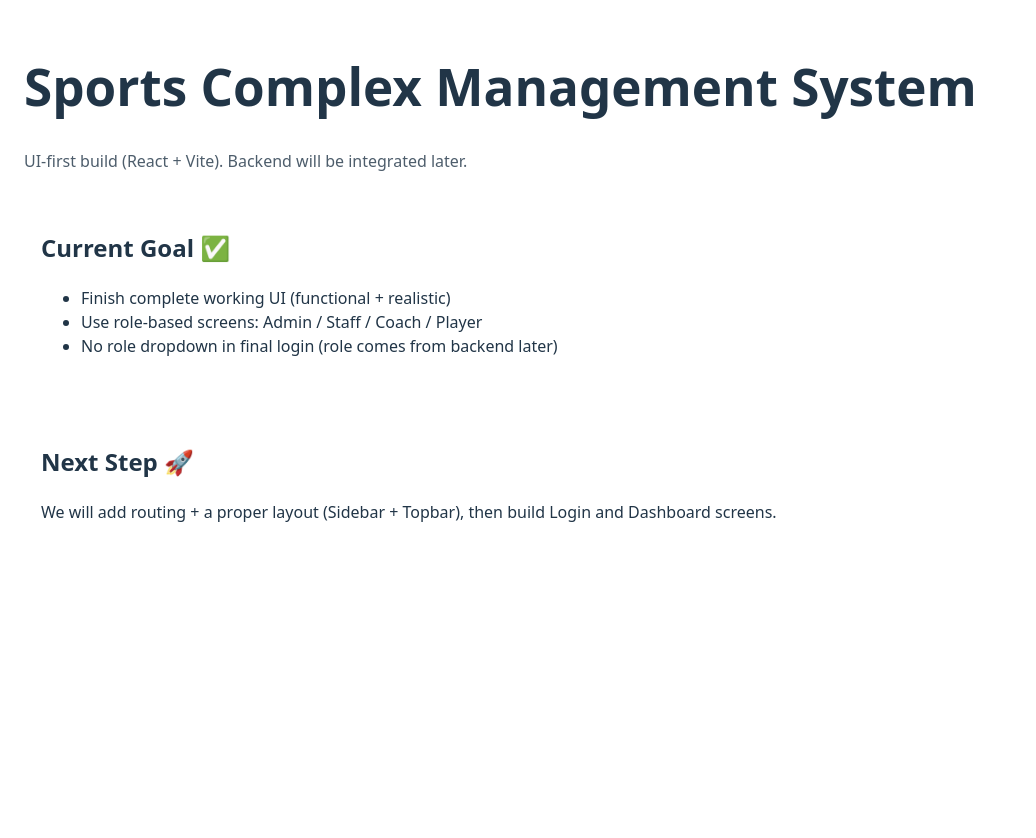
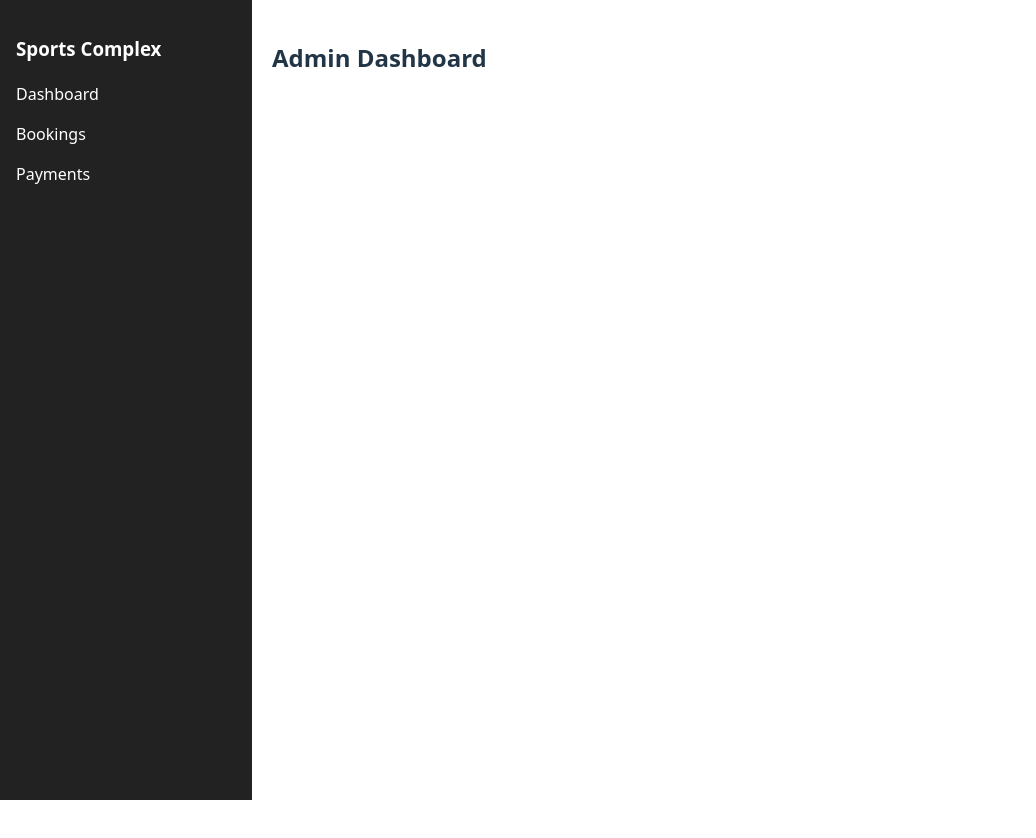
Before and after one commit to Sanjana325/indoor-sports-complex-management-system, a React app in the folder frontend/: page /admin in a window 1280 px wide. Shown: the top 838 px of the page, without its empty margins (0-1036 px from the left). After the commit the page ends 800 px from the top, so only its background shows below. Built offline with nearby package versions, Linux system fonts and the light colour scheme; the HTML template or start-up script is replaced by a standard one.

Commit message:
add routing, layout, and role dashboards

```diff
--- a/frontend/package.json
+++ b/frontend/package.json
@@ -11,7 +11,8 @@
   },
   "dependencies": {
     "react": "^19.2.0",
-    "react-dom": "^19.2.0"
+    "react-dom": "^19.2.0",
+    "react-router-dom": "^7.12.0"
   },
   "devDependencies": {
     "@eslint/js": "^9.39.1",
--- a/frontend/src/App.jsx
+++ b/frontend/src/App.jsx
@@ -1,33 +1,10 @@
-import "./App.css";
+import { BrowserRouter } from "react-router-dom";
+import AppRoutes from "./routes/AppRoutes";
 
 export default function App() {
   return (
-    <div className="app">
-      <header className="appHeader">
-        <h1>Sports Complex Management System</h1>
-        <p className="subtitle">
-          UI-first build (React + Vite). Backend will be integrated later.
-        </p>
-      </header>
-
-      <main className="appMain">
-        <div className="card">
-          <h2>Current Goal ✅</h2>
-          <ul>
-            <li>Finish complete working UI (functional + realistic)</li>
-            <li>Use role-based screens: Admin / Staff / Coach / Player</li>
-            <li>No role dropdown in final login (role comes from backend later)</li>
-          </ul>
-        </div>
-
-        <div className="card">
-          <h2>Next Step 🚀</h2>
-          <p>
-            We will add routing + a proper layout (Sidebar + Topbar), then build
-            Login and Dashboard screens.
-          </p>
-        </div>
-      </main>
-    </div>
+    <BrowserRouter>
+      <AppRoutes />
+    </BrowserRouter>
   );
 }
--- /dev/null
+++ b/frontend/src/layouts/AppLayout.jsx
@@ -0,0 +1,20 @@
+import { Outlet } from "react-router-dom";
+
+export default function AppLayout() {
+  return (
+    <div style={{ display: "flex", minHeight: "100vh" }}>
+      <aside style={{ width: "220px", background: "#222", color: "#fff", padding: "16px" }}>
+        <h3>Sports Complex</h3>
+        <nav>
+          <p>Dashboard</p>
+          <p>Bookings</p>
+          <p>Payments</p>
+        </nav>
+      </aside>
+
+      <main style={{ flex: 1, padding: "20px" }}>
+        <Outlet />
+      </main>
+    </div>
+  );
+}
--- /dev/null
+++ b/frontend/src/pages/AdminDashboard.jsx
@@ -0,0 +1,3 @@
+export default function AdminDashboard() {
+  return <h2>Admin Dashboard</h2>;
+}
--- /dev/null
+++ b/frontend/src/pages/CoachDashboard.jsx
@@ -0,0 +1,3 @@
+export default function CoachDashboard() {
+  return <h2>Coach Dashboard</h2>;
+}
--- /dev/null
+++ b/frontend/src/pages/Login.jsx
@@ -0,0 +1,10 @@
+export default function Login() {
+  return (
+    <>
+      <h2>Login</h2>
+      <input placeholder="Email" /><br /><br />
+      <input type="password" placeholder="Password" /><br /><br />
+      <button>Login</button>
+    </>
+  );
+}
--- /dev/null
+++ b/frontend/src/pages/PlayerDashboard.jsx
@@ -0,0 +1,3 @@
+export default function PlayerDashboard() {
+  return <h2>Player Dashboard</h2>;
+}
--- /dev/null
+++ b/frontend/src/pages/Register.jsx
@@ -0,0 +1,11 @@
+export default function Register() {
+  return (
+    <>
+      <h2>Player Registration</h2>
+      <input placeholder="Name" /><br /><br />
+      <input placeholder="Email" /><br /><br />
+      <input type="password" placeholder="Password" /><br /><br />
+      <button>Register</button>
+    </>
+  );
+}
--- /dev/null
+++ b/frontend/src/pages/StaffDashboard.jsx
@@ -0,0 +1,3 @@
+export default function StaffDashboard() {
+  return <h2>Staff Dashboard</h2>;
+}
--- /dev/null
+++ b/frontend/src/routes/AppRoutes.jsx
@@ -0,0 +1,24 @@
+import { Routes, Route } from "react-router-dom";
+import Login from "../pages/Login";
+import Register from "../pages/Register";
+import AdminDashboard from "../pages/AdminDashboard";
+import StaffDashboard from "../pages/StaffDashboard";
+import CoachDashboard from "../pages/CoachDashboard";
+import PlayerDashboard from "../pages/PlayerDashboard";
+import AppLayout from "../layouts/AppLayout";
+
+export default function AppRoutes() {
+  return (
+    <Routes>
+      <Route path="/" element={<Login />} />
+      <Route path="/register" element={<Register />} />
+
+      <Route element={<AppLayout />}>
+        <Route path="/admin" element={<AdminDashboard />} />
+        <Route path="/staff" element={<StaffDashboard />} />
+        <Route path="/coach" element={<CoachDashboard />} />
+        <Route path="/player" element={<PlayerDashboard />} />
+      </Route>
+    </Routes>
+  );
+}
```
Also changed, not shown: 1 other file (tests, documents, lock files or other folders).
